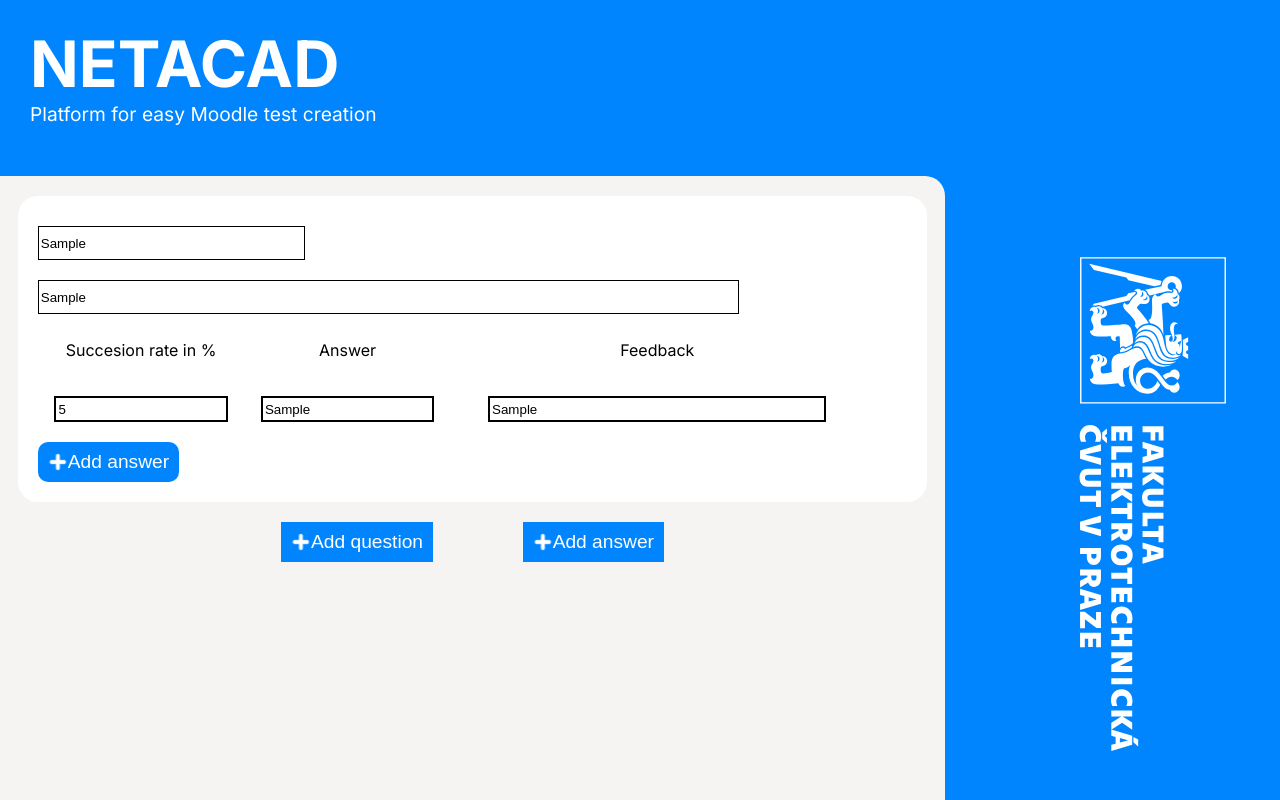
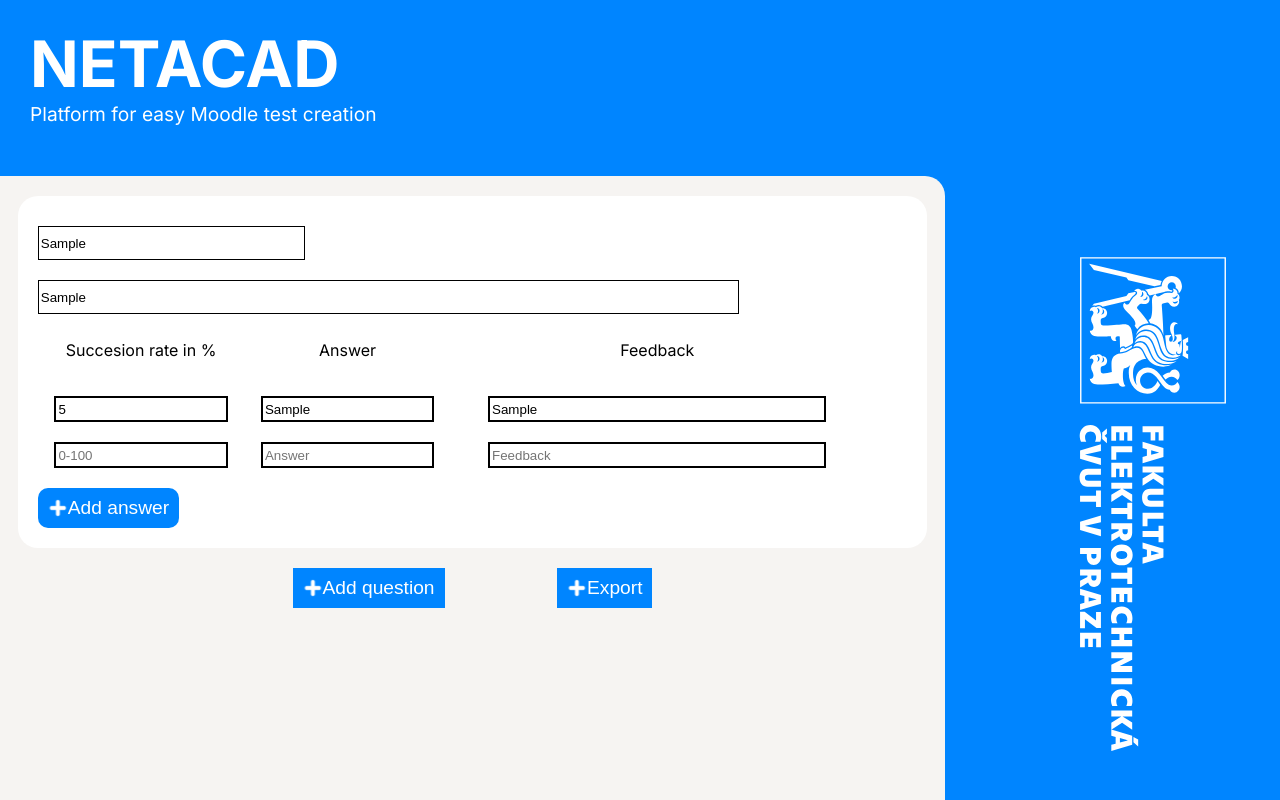
Before and after one commit to Kaktus1549/NMTC, a Next.js app in the folder Frontend/: page / in a window 1280 px wide. Both pictures are taken after typing "Sample", "Sample", "5", "Sample", "Sample" into the empty fields and a click on the button "Add answer". Shown: the top 800 px of the page. Built offline with nearby package versions, Linux system fonts and the light colour scheme.

Commit message:
inetractivity

```diff
--- a/Frontend/src/app/_pageForm/form.tsx
+++ b/Frontend/src/app/_pageForm/form.tsx
@@ -1,46 +1,111 @@
+"use client";
+
+import React, { useState } from 'react';
 import Image from 'next/image';
+import Question from './question';
+
+function getData(){
+    let data = [] as QuestionData[];
+    let questionElements = document.getElementsByClassName("question");
+    for (let i = 0; i < questionElements.length; i++){
+        let questionElement = questionElements[i];
+        let question: QuestionData = {
+            question: "",
+            inWords: "",
+            answers: []
+        };
+        question.question = questionElement.getElementsByClassName("header")[0].getElementsByTagName("input")[0].value;
+        question.inWords = questionElement.getElementsByClassName("header")[0].getElementsByTagName("input")[1].value;
+        let answers = questionElement.getElementsByClassName("answer");
+        let answersData = [] as Answer[];
+        for (let j = 0; j < answers.length; j++){
+            let answerElement = answers[j];
+            let answer: Answer = {
+                successionRate: 0,
+                answer: "",
+                feedback: ""
+            };
+            answer.successionRate = Number(answerElement.getElementsByClassName("input-box short")[0].getElementsByTagName("input")[0].value);
+            answer.answer = answerElement.getElementsByClassName("input-box short")[1].getElementsByTagName("input")[0].value;
+            answer.feedback = answerElement.getElementsByClassName("input-box long")[0].getElementsByTagName("input")[0].value;
+            answersData.push(answer);
+        }
+        question.answers = answersData;
+        data.push(question);
+    }
+    return data;
+}
+function generateXML(data: QuestionData[]){
+    let xml = `<?xml version="1.0"?>\n<quiz>\n`;
+    data.forEach((question) => {
+        let questionXML = `
+    <question type="multichoice">
+        <name>
+            <text>${question.question}</text>
+        </name>
+        <questiontext format="html">
+            <text>${question.inWords}</text>
+        </questiontext>${question.answers.map((answer) => {
+            return `
+        <answer fraction="${answer.successionRate}">
+            <text>${answer.answer}</text>
+            <feedback>
+                <text>${answer.feedback}</text>
+            </feedback>
+        </answer>`;
+        }).join('')}
+        <shuffleanswers>1</shuffleanswers>
+        <single>true</single>
+        <answernumbering>abc</answernumbering>
+    </question>
+`;
+        xml += questionXML;
+    });
+    xml += `</quiz>`;
+    return xml;
+}
 
 export default function Form() {
-    return(
+    const [questions, setQuestions] = useState<JSX.Element[]>([]);
+
+    if (questions.length === 0) {
+        const newQuestion = (
+            <Question id={1} key={1} />
+        );
+
+        setQuestions((prevQuestions) => [...prevQuestions, newQuestion]);
+    }
+
+    function addQuestion() {
+        const newQuestion = (
+            <Question id={questions.length + 1} key={questions.length + 1} />
+        );
+
+        setQuestions((prevQuestions) => [...prevQuestions, newQuestion]);
+    }
+
+    function exportData(){
+        let data = getData();
+        let xml = generateXML(data);
+        const blob = new Blob([xml], {type: "application/xml"});
+        const url = URL.createObjectURL(blob);
+        const link = document.createElement("a");
+        link.download = "quiz.xml";
+        link.href = url;
+        link.click();
+    }
+
+    return (
         <div className="form">
-        <div className="question">
-            <div className="header">
-                <input type="text" placeholder="Question #1" />
-                <input type="text" placeholder="Question in words" className="in-words"/>
-            </div>
-            <div className="body">
-                <div className="help">
-                    <p className="short">Succesion rate in %</p>
-                    <p className="short">Answer</p>
-                    <p className="long">Feedback</p>
-                </div>
-                <div className="answer">
-                    <div className="input-box short">
-                        <input type="number" placeholder="0-100" />
-                    </div>
-                    <div className="input-box short">
-                        <input type="text" placeholder="Answer"/>
-                    </div>
-                    <div className="input-box long">
-                        <input type="text" placeholder="Feedback"/>
-                    </div>
-                </div>
-            </div>
-            <div className="footer">
-                <button>
-                    <Image src="/icons/plus.svg" alt="Add question" width={20} height={20} />
-                    <p>Add answer</p>
-                </button>
-            </div>
-        </div>
+            {questions}
             <footer>
-            <button>
+                <button onClick={addQuestion}>
                     <Image src="/icons/plus.svg" alt="Add question" width={20} height={20} />
                     <p>Add question</p>
                 </button>
-            <button>
+                <button onClick={exportData}>
                     <Image src="/icons/plus.svg" alt="Export" width={20} height={20} />
-                <p>Add answer</p>
+                    <p>Export</p>
                 </button>
             </footer>
         </div>
--- /dev/null
+++ b/Frontend/src/app/_pageForm/question.tsx
@@ -0,0 +1,66 @@
+"use client";
+
+import React, { useState, forwardRef, useRef, useEffect } from 'react';
+import Image from 'next/image';
+
+export default function Question({ id }: { id: number }) {
+    const [answers, setAnswer] = useState<JSX.Element[]>([]);
+    // By default there will be one answer
+
+    if (answers.length === 0) {
+        const newAnswer = (
+            <div className="answer" key={answers.length + 1}>
+                <div className="input-box short">
+                    <input type="number" placeholder="0-100" />
+                </div>
+                <div className="input-box short">
+                    <input type="text" placeholder="Answer"/>
+                </div>
+                <div className="input-box long">
+                    <input type="text" placeholder="Feedback"/>
+                </div>
+            </div>
+        );
+        setAnswer((prevAnswers) => [...prevAnswers, newAnswer]);
+    }
+
+    function addAnswer() {
+        const newAnswer = (
+            <div className="answer" key={answers.length + 1}>
+                <div className="input-box short">
+                        <input type="number" placeholder="0-100" />
+                </div>
+                <div className="input-box short">
+                    <input type="text" placeholder="Answer"/>
+                </div>
+                <div className="input-box long">
+                    <input type="text" placeholder="Feedback"/>
+                </div>
+            </div>
+        );
+
+        setAnswer((prevAnswers) => [...prevAnswers, newAnswer]);
+    }
+    return(
+        <div className="question">
+            <div className="header">
+                <input type="text" placeholder={`Question #${id}`}/>
+                <input type="text" placeholder="Question in words" className="in-words"/>
+            </div>
+            <div className="body">
+                <div className="help">
+                    <p className="short">Succesion rate in %</p>
+                    <p className="short">Answer</p>
+                    <p className="long">Feedback</p>
+                </div>
+                {answers}
+            </div>
+            <div className="footer">
+                <button onClick={addAnswer}>
+                    <Image src="/icons/plus.svg" alt="Add answer" width={20} height={20} />
+                    <p>Add answer</p>
+                </button>
+            </div>
+        </div>
+    );
+}
--- a/Frontend/src/app/style/global.css
+++ b/Frontend/src/app/style/global.css
@@ -36,7 +36,7 @@
     background-color: #F6F4F2;
     border-radius: 0px 20px 0px 0px;
     margin-top: 50px;
-    height: 100vh;
+    min-height: 100vh;
 }
 .logo{
     width: 25%;
@@ -168,4 +168,5 @@
     align-items: center;
     padding: 10px;
     height: 40px;
+    margin-bottom: 20px;
 }
```
Also changed, not shown: Frontend/types.d.ts (added, +10 -0 lines). Lines whose indentation alone changed are shown as unchanged.
